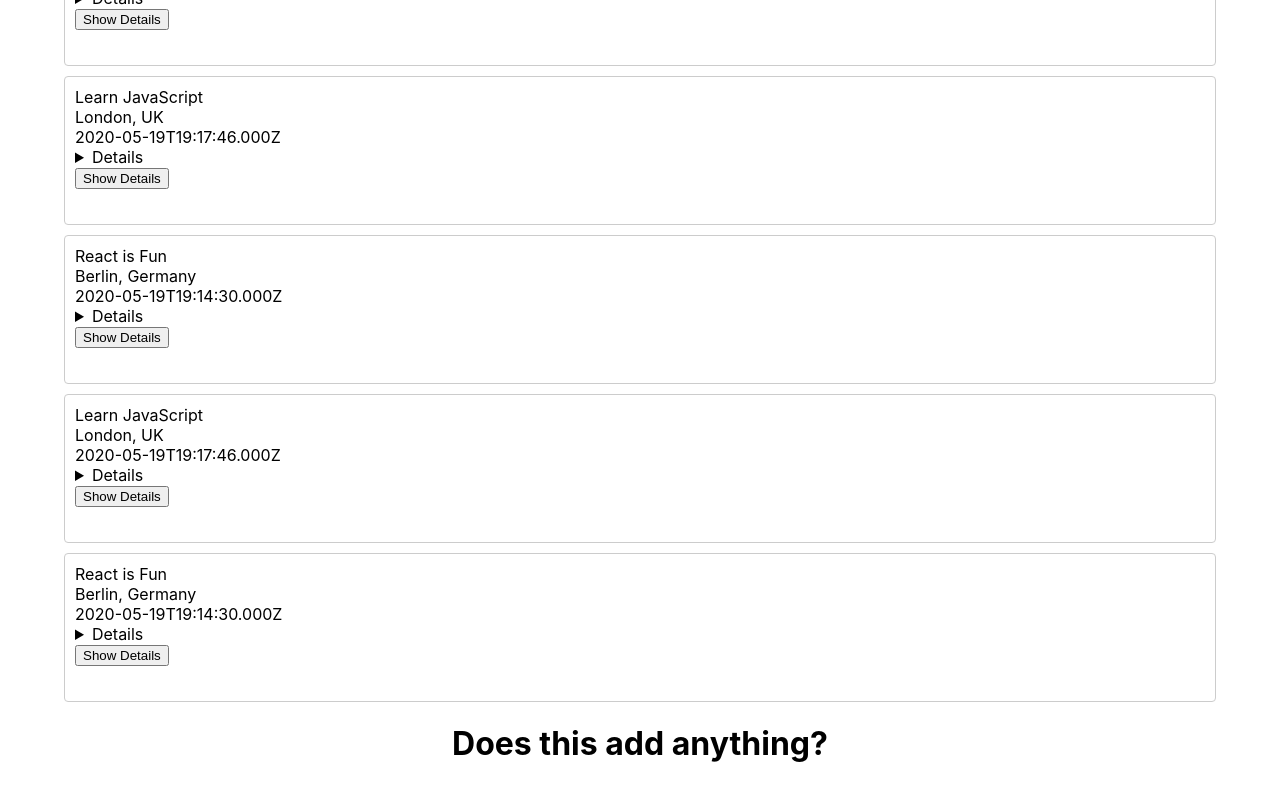
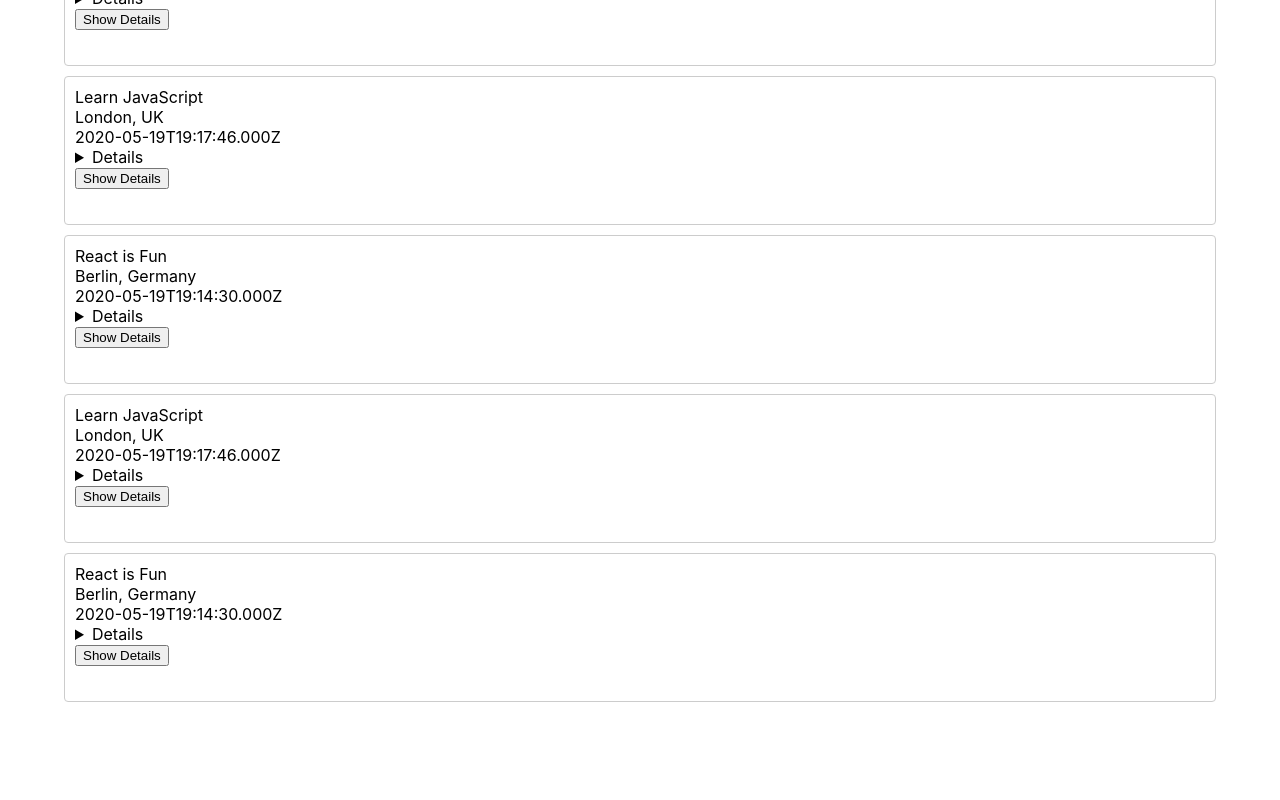
Before and after one commit to MitchellDLandau/meet-app, a React (Create React App) app: page / in a window 1280 px wide. Shown: the part 4596-5396 px from the top of the page. After the commit the page ends 5340 px from the top, so only its background shows below. Built offline with nearby package versions, Linux system fonts and the light colour scheme.

Commit message:
Removing testing components
Removing all of the logs introduced during testing of the deployed application.

```diff
--- a/src/App.js
+++ b/src/App.js
@@ -41,9 +41,6 @@
         setCurrentNOE={setCurrentNOE}
         setErrorAlert={setErrorAlert} />
       <EventList events={events} />
-      <div>
-        <h1>Does this add anything?</h1>
-      </div>
     </div>
   );
 };
```
Also changed, not shown: src/api.js (+0 -34 lines).
